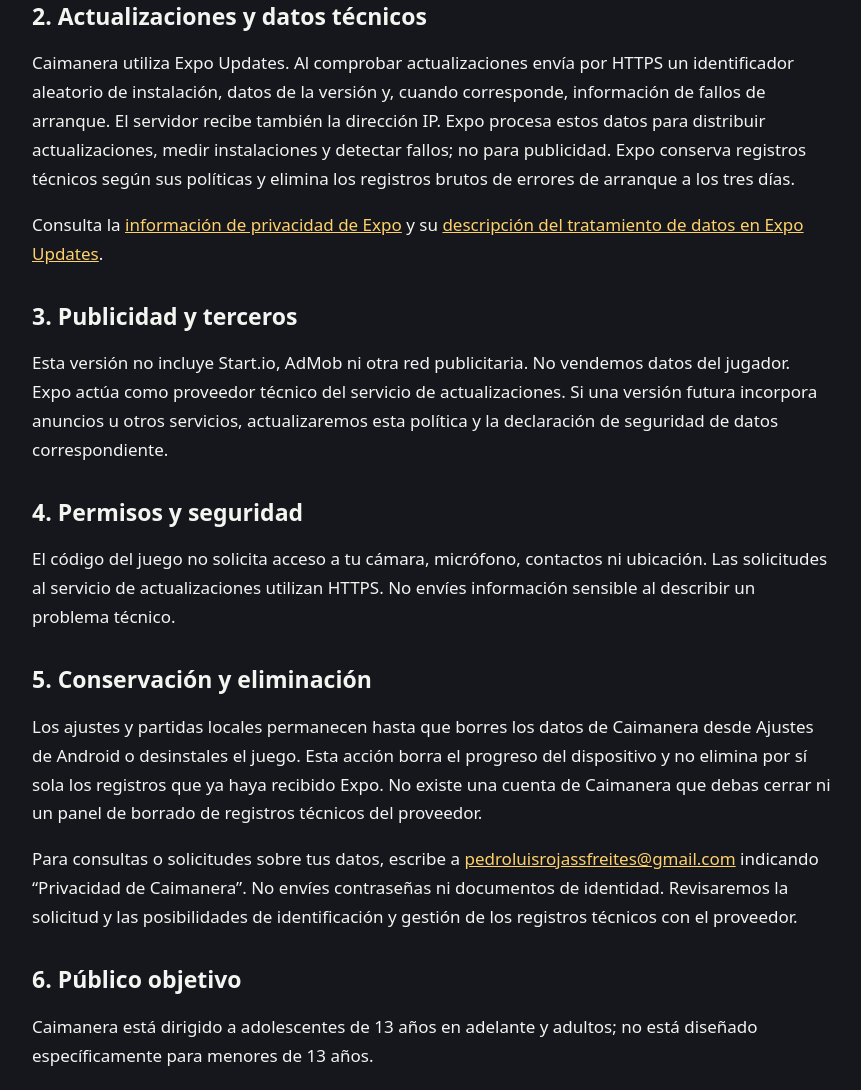
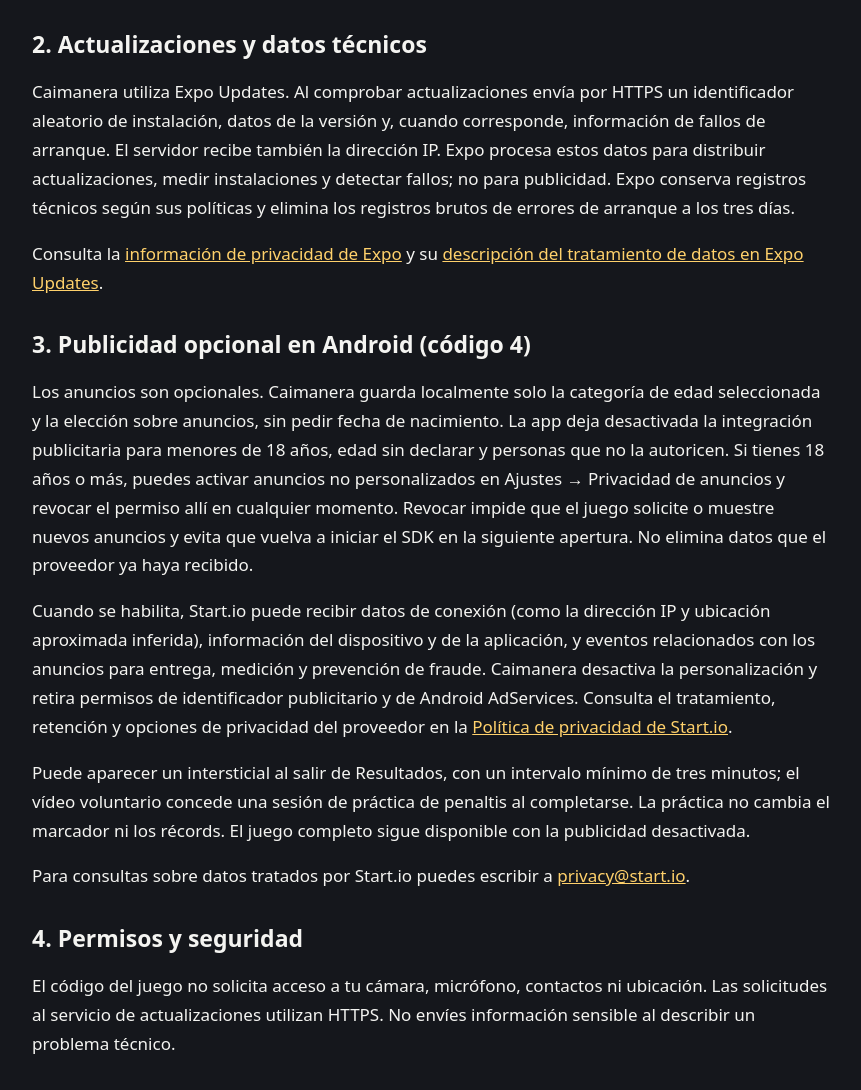
Before and after one commit to Pedroskky/Pedroskky.github.io, a plain HTML site: page caimanera/privacy.html in a window 1280 px wide. Shown: the part 564-1654 px from the top of the page, without its empty margins (208-1069 px from the left). Drawn offline with Linux system fonts and the light colour scheme.

Commit message:
Documentar la publicidad opcional de Caimanera en el código 4

```diff
--- a/caimanera/privacy.html
+++ b/caimanera/privacy.html
@@ -2,10 +2,14 @@
 <html lang="es"><head><meta charset="utf-8"><meta name="viewport" content="width=device-width,initial-scale=1"><title>Caimanera — Política de privacidad</title>
 <style>body{margin:0;background:#15171c;color:#f4f4f1;font:17px/1.7 system-ui,sans-serif}main{max-width:800px;margin:auto;padding:36px 24px 70px}h1,h2{line-height:1.2}h1{color:#f5b829;font-size:clamp(30px,7vw,48px)}h2{font-size:23px;margin-top:34px}a{color:#ffd16b;overflow-wrap:anywhere}.meta{color:#bfc4cb}section{scroll-margin-top:20px}footer{margin-top:36px;border-top:1px solid #3b4148;padding-top:20px}</style></head>
 <body><main><p class="meta">Pedroskky · Caimanera</p><h1>Política de privacidad</h1><p class="meta">Última actualización: 19 de noviembre de 2026<br>Aplicación Android: <strong>com.pedroskky.caimanera</strong></p>
-<p>Esta política describe el tratamiento de datos de Caimanera, juego de fútbol desarrollado por Pedro Luis Rojas Freites (Pedroskky). Corresponde a la versión 1.0.0, sin publicidad ni compras integradas.</p>
+<p>Esta política describe el tratamiento de datos de Caimanera, juego de fútbol desarrollado por Pedro Luis Rojas Freites (Pedroskky). En la versión 1.0.0, el código 2 carece de publicidad y el código 4 incorpora publicidad opcional de Start.io.</p>
 <section><h2>1. Datos guardados en tu dispositivo</h2><p>El juego guarda ajustes de sonido, idioma y controles, progreso, récords y el partido en curso mediante almacenamiento local. No hay cuentas de usuario, chat, perfiles públicos ni guardado de partidas en un servidor propio. No te pedimos nombre, correo electrónico, fecha de nacimiento ni información de pago para jugar.</p></section>
 <section><h2>2. Actualizaciones y datos técnicos</h2><p>Caimanera utiliza Expo Updates. Al comprobar actualizaciones envía por HTTPS un identificador aleatorio de instalación, datos de la versión y, cuando corresponde, información de fallos de arranque. El servidor recibe también la dirección IP. Expo procesa estos datos para distribuir actualizaciones, medir instalaciones y detectar fallos; no para publicidad. Expo conserva registros técnicos según sus políticas y elimina los registros brutos de errores de arranque a los tres días.</p><p>Consulta la <a href="https://expo.dev/privacy-explained">información de privacidad de Expo</a> y su <a href="https://docs.expo.dev/eas-update/store-privacy-declarations/">descripción del tratamiento de datos en Expo Updates</a>.</p></section>
-<section><h2>3. Publicidad y terceros</h2><p>Esta versión no incluye Start.io, AdMob ni otra red publicitaria. No vendemos datos del jugador. Expo actúa como proveedor técnico del servicio de actualizaciones. Si una versión futura incorpora anuncios u otros servicios, actualizaremos esta política y la declaración de seguridad de datos correspondiente.</p></section>
+<section><h2>3. Publicidad opcional en Android (código 4)</h2>
+<p>Los anuncios son opcionales. Caimanera guarda localmente solo la categoría de edad seleccionada y la elección sobre anuncios, sin pedir fecha de nacimiento. La app deja desactivada la integración publicitaria para menores de 18 años, edad sin declarar y personas que no la autoricen. Si tienes 18 años o más, puedes activar anuncios no personalizados en Ajustes → Privacidad de anuncios y revocar el permiso allí en cualquier momento. Revocar impide que el juego solicite o muestre nuevos anuncios y evita que vuelva a iniciar el SDK en la siguiente apertura. No elimina datos que el proveedor ya haya recibido.</p>
+<p>Cuando se habilita, Start.io puede recibir datos de conexión (como la dirección IP y ubicación aproximada inferida), información del dispositivo y de la aplicación, y eventos relacionados con los anuncios para entrega, medición y prevención de fraude. Caimanera desactiva la personalización y retira permisos de identificador publicitario y de Android AdServices. Consulta el tratamiento, retención y opciones de privacidad del proveedor en la <a href="https://www.start.io/policy/privacy-policy/">Política de privacidad de Start.io</a>.</p>
+<p>Puede aparecer un intersticial al salir de Resultados, con un intervalo mínimo de tres minutos; el vídeo voluntario concede una sesión de práctica de penaltis al completarse. La práctica no cambia el marcador ni los récords. El juego completo sigue disponible con la publicidad desactivada.</p>
+<p>Para consultas sobre datos tratados por Start.io puedes escribir a <a href="mailto:privacy@start.io">privacy@start.io</a>.</p></section>
 <section><h2>4. Permisos y seguridad</h2><p>El código del juego no solicita acceso a tu cámara, micrófono, contactos ni ubicación. Las solicitudes al servicio de actualizaciones utilizan HTTPS. No envíes información sensible al describir un problema técnico.</p></section>
 <section id="eliminacion"><h2>5. Conservación y eliminación</h2><p>Los ajustes y partidas locales permanecen hasta que borres los datos de Caimanera desde Ajustes de Android o desinstales el juego. Esta acción borra el progreso del dispositivo y no elimina por sí sola los registros que ya haya recibido Expo. No existe una cuenta de Caimanera que debas cerrar ni un panel de borrado de registros técnicos del proveedor.</p><p>Para consultas o solicitudes sobre tus datos, escribe a <a href="mailto:pedroluisrojassfreites@gmail.com">pedroluisrojassfreites@gmail.com</a> indicando “Privacidad de Caimanera”. No envíes contraseñas ni documentos de identidad. Revisaremos la solicitud y las posibilidades de identificación y gestión de los registros técnicos con el proveedor.</p></section>
 <section><h2>6. Público objetivo</h2><p>Caimanera está dirigido a adolescentes de 13 años en adelante y adultos; no está diseñado específicamente para menores de 13 años.</p></section>
```
